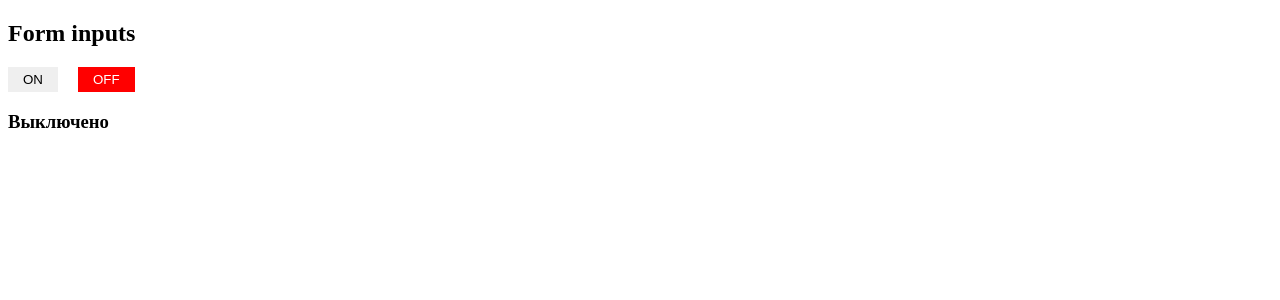
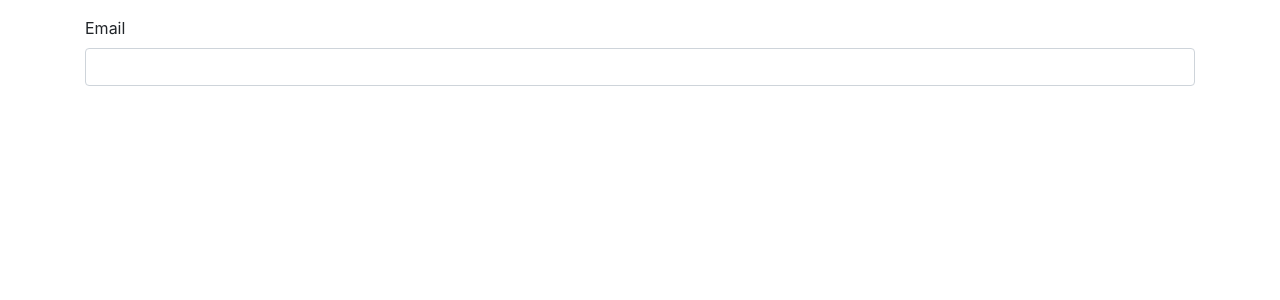
Before and after one commit to Rechetnikov/vue-project, a Vue app: page / in a window 1280 px wide. Shown: the top 300 px of the page. Built offline with nearby package versions, Linux system fonts and the light colour scheme.

Commit message:
Начало работы с валидацией формы

```diff
--- a/package.json
+++ b/package.json
@@ -9,7 +9,8 @@
   },
   "dependencies": {
     "core-js": "^3.6.5",
-    "vue": "^2.6.11"
+    "vue": "^2.6.11",
+    "vuelidate": "^0.7.5"
   },
   "devDependencies": {
     "@vue/cli-plugin-babel": "~4.4.0",
--- a/public/index.html
+++ b/public/index.html
@@ -5,7 +5,8 @@
     <meta http-equiv="X-UA-Compatible" content="IE=edge">
     <meta name="viewport" content="width=device-width,initial-scale=1.0">
     <link rel="icon" href="<%= BASE_URL %>favicon.ico">
-    <title><%= htmlWebpackPlugin.options.title %></title>
+    <title>Vue-project</title>
+    <link rel="stylesheet" href="https://stackpath.bootstrapcdn.com/bootstrap/4.5.0/css/bootstrap.min.css" integrity="sha384-9aIt2nRpC12Uk9gS9baDl411NQApFmC26EwAOH8WgZl5MYYxFfc+NcPb1dKGj7Sk" crossorigin="anonymous">
   </head>
   <body>
     <noscript>
--- a/src/App.vue
+++ b/src/App.vue
@@ -1,28 +1,19 @@
 <template>
-  <div>
-    <h2>Form inputs</h2>
-    <app-onoff v-model="switched"></app-onoff>
-    <div>
-      <h3 v-if="switched">Включено</h3>
-      <h3 v-else>Выключено</h3>
-    </div>
+  <div class="container">
+    <form class="pt-3">
+      <div class="form-group">
+        <label for="email">Email</label>
+        <input type="email" id="email" class="form-control"  />
+        <!-- v-model="email" -->
+      </div>
+    </form>
   </div>
 </template>
 
 <script>
-  import Onoff from './Onoff'
   export default {
-    data(){
-      return{
-        switched: false
-      }
-    },
-    components: {
-      appOnoff: Onoff
-    }
+    // data(){
+    //   email: '123'
+    // }
   }
 </script>
-
-<style scoped>
-
-</style>
--- a/src/Onoff.vue
+++ /dev/null
@@ -1,49 +0,0 @@
-<template>
-    <div>
-        <button
-            class="on"
-            :class="{'active': value}"
-            @click="onChange(true)"
-        >ON</button>
-        <button
-            class="off"
-            :class="{'active': !value}"
-            @click="onChange(false)"
-        >OFF</button>
-    </div>
-</template>
-
-<script>
-    export default {
-        props: ['value'],
-        methods:{
-            onChange(newValue){
-                this.$emit('input', newValue)
-            }
-        }
-    }
-</script>
-
-<style scoped>
-  button {
-    border: none;
-    padding: 5px 15px;
-    cursor: pointer;
-    margin-right: 20px;
-    outline: none;
-  }
-
-  button:active {
-    box-shadow: inset 1px 1px 2px rgba(0, 0, 0, .5);
-  }
-
-  .on.active {
-    background: green;
-    color: #fff;
-  }
-
-  .off.active {
-    background: red;
-    color: #fff;
-  }
-</style>
--- a/src/main.js
+++ b/src/main.js
@@ -1,5 +1,8 @@
 import Vue from 'vue'
+import Vuelidate from 'vuelidate'
 import App from './App.vue'
+
+Vue.use(Vuelidate)
 
 new Vue({
   render: h => h(App),
```
Also changed, not shown: 1 other file (tests, documents, lock files or other folders).
